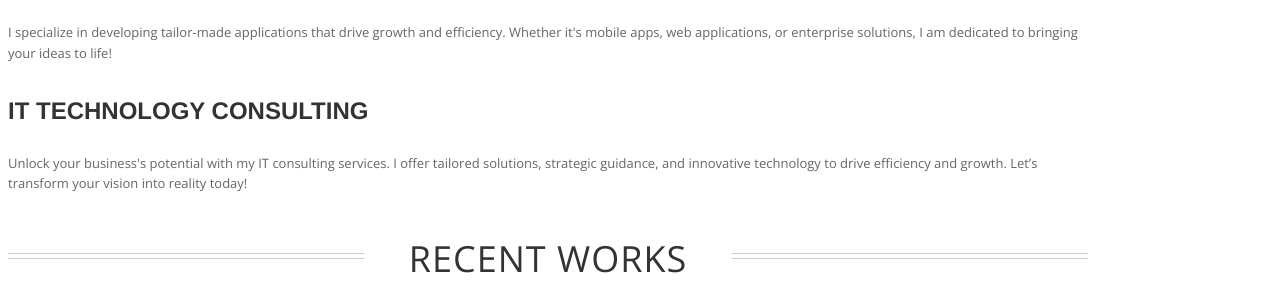
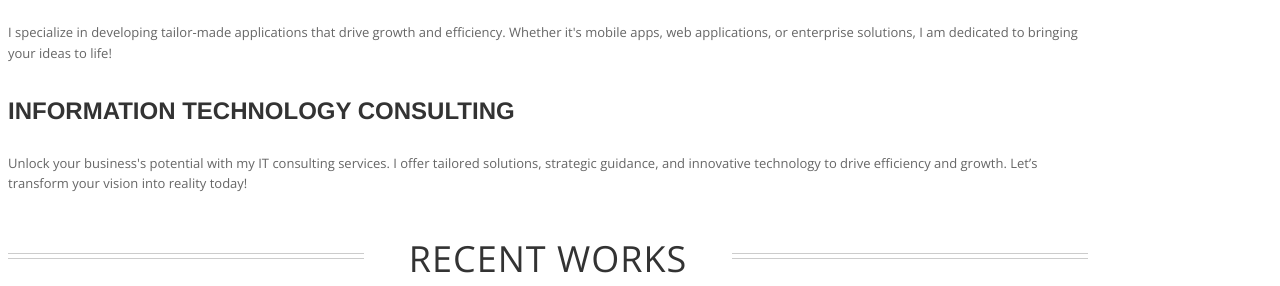
Before and after one commit to sharmaNeha16/Portfolio, a plain HTML site: page index.html in a window 1280 px wide. Shown: the part 917-1203 px from the top of the page. Drawn offline with nearby package versions, Linux system fonts and the light colour scheme; some icons are missing; a web font is replaced by a local one.

Commit message:
Update index.html

```diff
--- a/index.html
+++ b/index.html
@@ -79,7 +79,7 @@
 				</div>
 
 				<div class="col-sm-6 col-md-4">
-					<h3 class="text-center">IT Technology Consulting</h3>
+					<h3 class="text-center">Information Technology Consulting</h3>
 					<p>Unlock your business's potential with my IT consulting services. I offer tailored solutions, strategic guidance, and innovative technology to drive efficiency and growth. Let’s transform your vision into reality today!</p>
 
 				</div>
```
